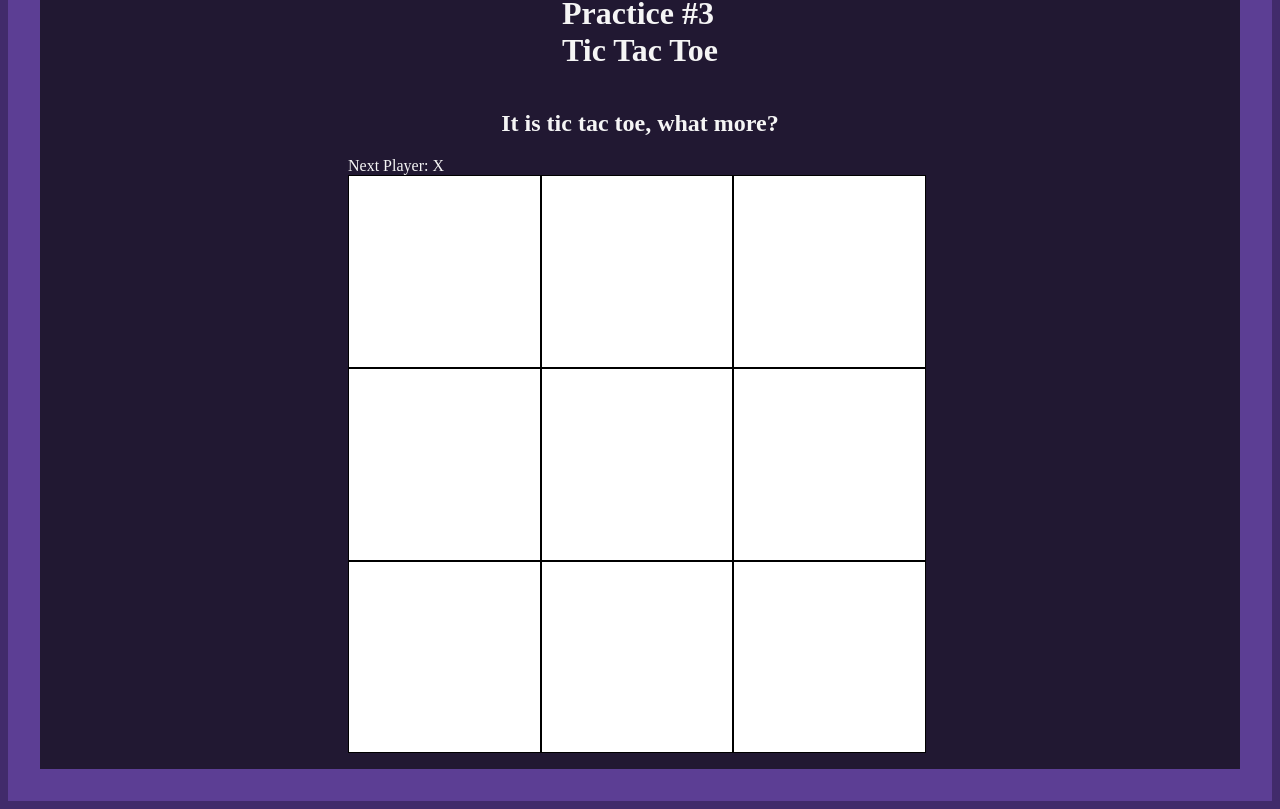
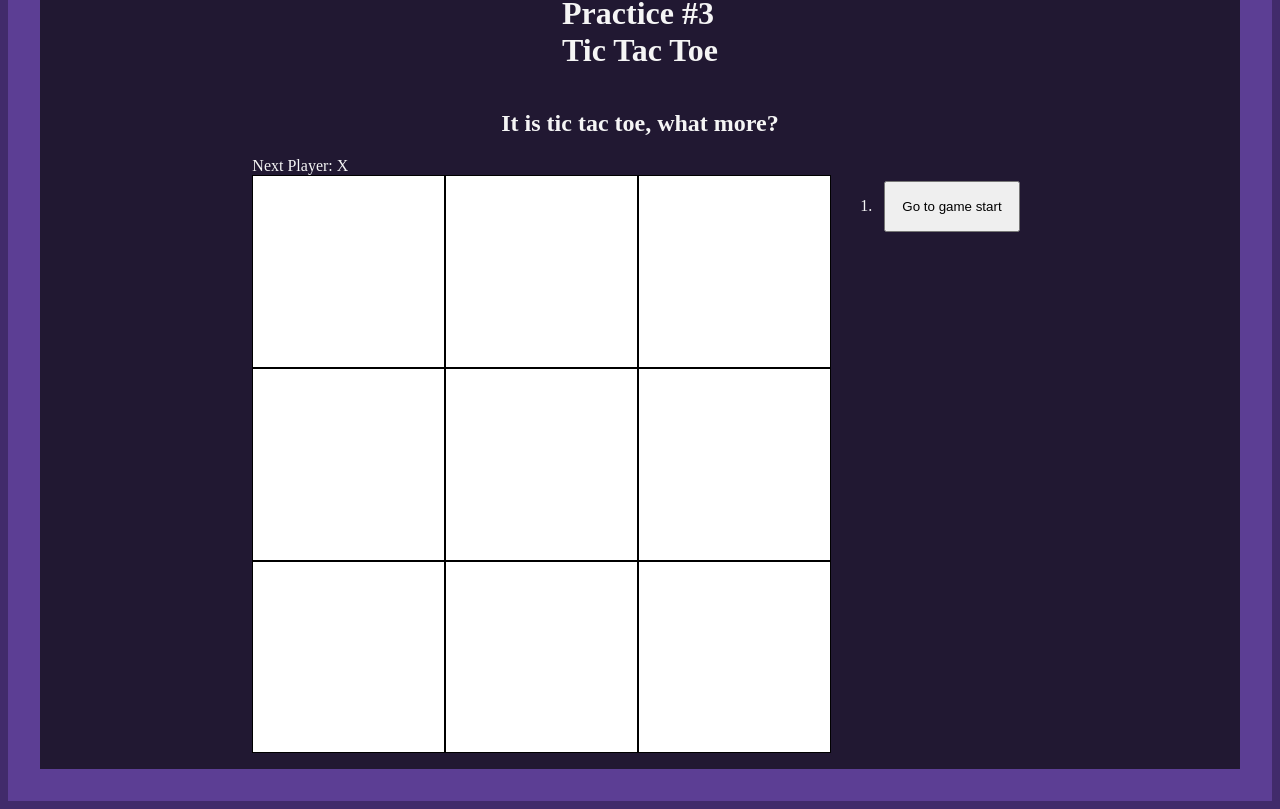
Before and after one commit to Magnus19/react-practice-page, a React (Vite) app: page /practice/1 in a window 1280 px wide. Shown: the part 1160-1969 px from the top of the page. Built offline with nearby package versions, Linux system fonts and the light colour scheme.

Commit message:
Add history of moves functionality

```diff
--- a/src/pages/PracticePage1.css
+++ b/src/pages/PracticePage1.css
@@ -54,6 +54,18 @@
 	width: 100%;
 }
 
+.game {
+	width: 100%;
+	display: flex;
+	justify-content: center;
+}
+
+.game-board {
+	width: 100%;
+	display: flex;
+	justify-content: center;
+}
+
 .grid {
 	width: 33%;
 	aspect-ratio: 1;
--- a/src/pages/PracticePage1.jsx
+++ b/src/pages/PracticePage1.jsx
@@ -45,6 +45,55 @@
 
 // Practice Session 3
 
+function Game() {
+	const [history, setHistory] = useState([Array(9).fill(null)]);
+	const [currentMove, setCurrentMove] = useState(0);
+	const xIsNext = currentMove % 2 == 0;
+	const currentSquares = history[currentMove];
+
+	const handlePlay = (nextSquares) => {
+		const nextHistory = [...history.slice(0, currentMove + 1), nextSquares];
+		setHistory(nextHistory);
+		setCurrentMove(nextHistory.length - 1);
+	};
+
+	const jumpTo = (nextMove) => {
+		setCurrentMove(nextMove);
+	};
+
+	const moves = history.map((squares, move) => {
+		let description;
+		if (move > 0) {
+			description = "Go to Move #" + move;
+		} else {
+			description = "Go to game start";
+		}
+		return (
+			<li key={move}>
+				<button onClick={() => jumpTo(move)}>{description}</button>
+			</li>
+		);
+	});
+
+	return (
+		<>
+			<div className="game">
+				<div className="game-board">
+					<TicTacToe
+						xIsNext={xIsNext}
+						grid={currentSquares}
+						onPlay={handlePlay}
+					/>
+
+					<div className="game-info">
+						<ol>{moves}</ol>
+					</div>
+				</div>
+			</div>
+		</>
+	);
+}
+
 function Grid({ grid, clickGrid }) {
 	return (
 		<>
@@ -59,10 +108,7 @@
 	);
 }
 
-function TicTacToe() {
-	const [xIsNext, setXIsNext] = useState(true);
-	const [grid, setGrid] = useState(Array(9).fill(null));
-
+function TicTacToe({ xIsNext, grid, onPlay }) {
 	const calculateWinner = (squares) => {
 		const lines = [
 			[0, 1, 2],
@@ -97,12 +143,9 @@
 
 	const clickGrid = (index) => {
 		if (grid[index] || calculateWinner(grid)) return;
-		setGrid((currentBoard) =>
-			currentBoard.map((value, cellIndex) =>
-				cellIndex === index ? (xIsNext ? "X" : "O") : value,
-			),
-		);
-		setXIsNext((current) => !current);
+		const nextSquares = grid.slice();
+		nextSquares[index] = xIsNext ? "X" : "O";
+		onPlay(nextSquares);
 	};
 
 	return (
@@ -172,12 +215,12 @@
 		id: "3",
 		title: "Tic Tac Toe",
 		description: "It is tic tac toe, what more?",
-		component: "TicTacToe",
+		component: "Game",
 	},
 ];
 
 const components = {
 	MyButton1,
 	MyButton2,
-	TicTacToe,
+	Game,
 };
```
